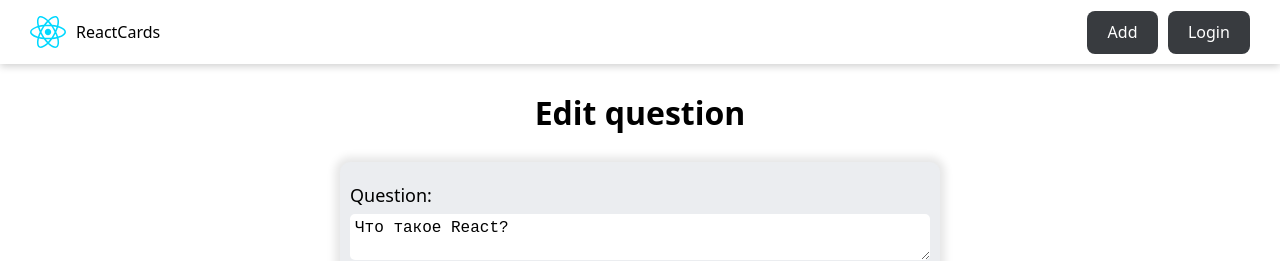
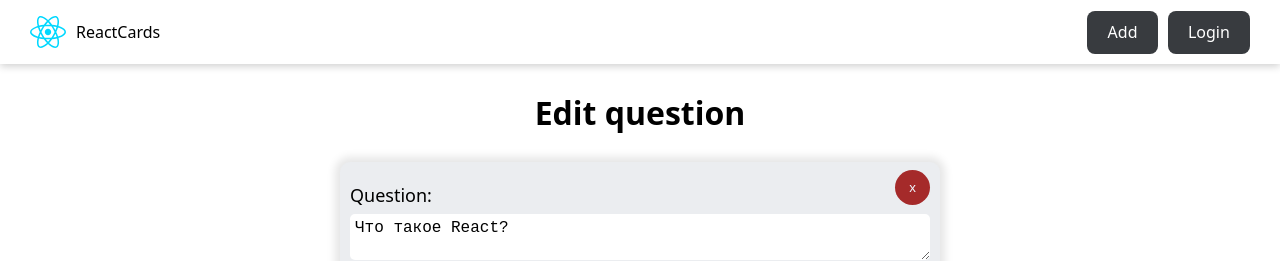
Before and after one commit to Gibaiboba/ReactCardsApp, a React (Vite) app: page /editquestion/1 in a window 1280 px wide. Shown: the top 261 px of the page. Built offline with nearby package versions, Linux system fonts and the light colour scheme; data requests are answered from the project's data file; the HTML template or start-up script is replaced by a standard one.

Commit message:
edit question btn implementation

```diff
--- a/src/pages/EditQuestionPage/EditQuestion.jsx
+++ b/src/pages/EditQuestionPage/EditQuestion.jsx
@@ -6,6 +6,8 @@
 import { API_URL } from "../../constans";
 import { toast } from "react-toastify";
 import { dateFormat } from "../../helpers/DateFormat";
+import { useFetch } from "../../hooks/useFetch";
+import { useNavigate } from "react-router-dom";
 
 const editCardAction = async (_prevState, formData) => {
   try {
@@ -44,21 +46,44 @@
 };
 
 export const EditQuestion = ({ initialState = {} }) => {
+  const navigate = useNavigate();
   const [formState, formAction, isPading] = useActionState(editCardAction, {
     ...initialState,
     clearForm: false,
   });
 
+  const [removeQuestion, isQuestionRemoving] = useFetch(async () => {
+    await fetch(`${API_URL}/react/${initialState.id}`, {
+      method: "DELETE",
+    });
+
+    toast.success("The question has been successfully removed");
+    navigate("/");
+  });
+
+  const onRemoveQuestionHandler = () => {
+    const isRemove = confirm("Are you sure?");
+    isRemove && removeQuestion();
+  };
+
   return (
     <>
-      {isPading && <Loader />}
+      {(isPading || isQuestionRemoving) && <Loader />}
       <h1 className={cls.formTitle}>Edit question</h1>
 
       <div className={cls.formContainer}>
+        <button
+          className={cls.removeBtn}
+          disabled={isPading || isQuestionRemoving}
+          onClick={onRemoveQuestionHandler}
+        >
+          x
+        </button>
+
         <QuestionForm
           formAction={formAction}
           state={formState}
-          isPading={isPading}
+          isPading={isPading || isQuestionRemoving}
           submitBtnText="Edit Question"
         />
       </div>
--- a/src/pages/EditQuestionPage/EditQuestionPage.module.css
+++ b/src/pages/EditQuestionPage/EditQuestionPage.module.css
@@ -12,3 +12,21 @@
   box-shadow: 0 0 8px 5px rgba(0, 0, 0, 0.1);
   position: relative;
 }
+.removeBtn {
+  width: 35px;
+  height: 35px;
+  position: absolute;
+  top: 8px;
+  right: 10px;
+  border: none;
+  border-radius: 50%;
+  display: flex;
+  justify-content: center;
+  align-items: center;
+  color: aliceblue;
+  background-color: brown;
+  cursor: pointer;
+}
+.removeBtn:disabled {
+  opacity: 0.3;
+}
```
